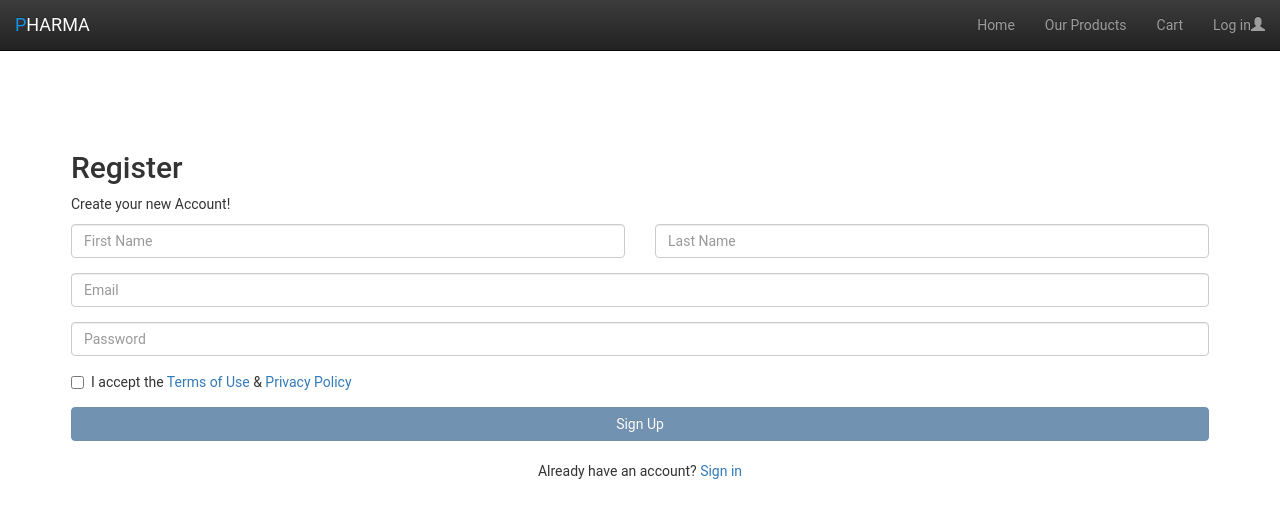
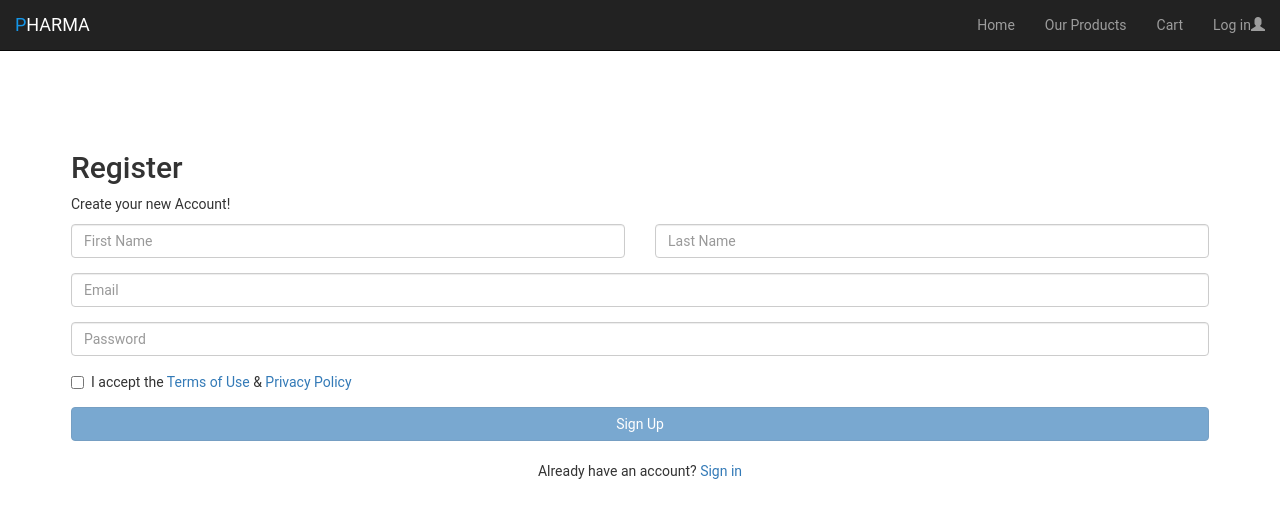
Before and after one commit to kristimartiko/FrontEnd-Farmaci, an Angular app: page /signup in a window 1280 px wide. Shown: the top 518 px of the page. Built offline with nearby package versions, Linux system fonts and the light colour scheme.

Commit message:
Nav Update

```diff
--- a/src/app/auth/auth.service.ts
+++ b/src/app/auth/auth.service.ts
@@ -23,7 +23,7 @@ export class AuthService {
   }
 
   logout() {
-    return this.http.get("http://127.0.0.1:8000/api/logout");
+    //return this.http.get("http://127.0.0.1:8000/api/logout");
     localStorage.removeItem('token');
   }
 
--- a/src/app/navbar/navbar.component.html
+++ b/src/app/navbar/navbar.component.html
@@ -14,12 +14,12 @@
                 <li class="smoothScroll" routerLinkActive="active"><a routerLink="/products">Our Products</a></li>
                 <li class="smoothScroll" routerLinkActive="active"><a routerLink="/cart">Cart</a></li>
                 <li class="smoothScroll" routerLinkActive="active" *ngIf="!getLogInState()"><a routerLink="/login">Log in<span class="glyphicon glyphicon-user"></span></a></li>
-                <li *ngIf="getLogInState()"><a class="dropdown-toggle" data-toggle="dropdown" style="cursor: pointer;"><i class="glyphicon glyphicon-cog"></i>
-                <ul class="dropdown-menu">
-                        <li><a (click)="navLogOut()" routerLink="/home">LogOut <span class="glyphicon glyphicon-log-out"></span></a></li>
-                        <li><a routerLink="/users" *ngIf="isAdmin1()">Update Users</a></li>
-                        <li><a routerLink="/productsUpdate" *ngIf="isAdmin1()">Update Products</a></li>
-                </ul></a></li>
+                <li *ngIf="getLogInState()"><a class="dropdown-toggle" data-toggle="dropdown" style="cursor: pointer;"><i class="glyphicon glyphicon-cog"></i></a>
+                    <ul class="dropdown-menu">
+                            <li><a (click)="navLogOut()" routerLink="/home">LogOut <span class="glyphicon glyphicon-log-out"></span></a></li>
+                            <li><a routerLink="/users">Update Users</a></li>
+                            <li><a routerLink="/productsUpdate">Update Products</a></li>
+                    </ul></li>
             </ul>
         </div>
     </div>
--- a/src/app/navbar/navbar.component.ts
+++ b/src/app/navbar/navbar.component.ts
@@ -16,7 +16,7 @@ export class NavbarComponent implements OnInit {
 
   getLogInState(): boolean {
     this.isLoggedIn = this.authService.isLoggedIn();
-    if(this.isLoggedIn == true) {
+    if(this.isLoggedIn === true) {
       return true;
     } else return false;
   }
--- a/src/index.html
+++ b/src/index.html
@@ -1,12 +1,11 @@
 <!doctype html>
 <html lang="en">
 <head>
-  <!-- Latest compiled and minified CSS -->
-<link rel="stylesheet" href="https://maxcdn.bootstrapcdn.com/bootstrap/3.3.7/css/bootstrap.min.css" integrity="sha384-BVYiiSIFeK1dGmJRAkycuHAHRg32OmUcww7on3RYdg4Va+PmSTsz/K68vbdEjh4u" crossorigin="anonymous">
-
-<!-- Optional theme -->
-<link rel="stylesheet" href="https://maxcdn.bootstrapcdn.com/bootstrap/3.3.7/css/bootstrap-theme.min.css" integrity="sha384-rHyoN1iRsVXV4nD0JutlnGaslCJuC7uwjduW9SVrLvRYooPp2bWYgmgJQIXwl/Sp" crossorigin="anonymous">
-
+  <link rel="stylesheet" href="https://maxcdn.bootstrapcdn.com/bootstrap/3.3.7/css/bootstrap.min.css" integrity="sha384-BVYiiSIFeK1dGmJRAkycuHAHRg32OmUcww7on3RYdg4Va+PmSTsz/K68vbdEjh4u" crossorigin="anonymous">
+  <script src="https://code.jquery.com/jquery-3.3.1.slim.min.js" integrity="sha384-q8i/X+965DzO0rT7abK41JStQIAqVgRVzpbzo5smXKp4YfRvH+8abtTE1Pi6jizo" crossorigin="anonymous"></script>
+<script src="https://cdnjs.cloudflare.com/ajax/libs/popper.js/1.14.7/umd/popper.min.js" integrity="sha384-UO2eT0CpHqdSJQ6hJty5KVphtPhzWj9WO1clHTMGa3JDZwrnQq4sF86dIHNDz0W1" crossorigin="anonymous"></script>
+<script src="https://stackpath.bootstrapcdn.com/bootstrap/4.3.1/js/bootstrap.min.js" integrity="sha384-JjSmVgyd0p3pXB1rRibZUAYoIIy6OrQ6VrjIEaFf/nJGzIxFDsf4x0xIM+B07jRM" crossorigin="anonymous"></script>
+<link rel="stylesheet" href="https://cdnjs.cloudflare.com/ajax/libs/font-awesome/4.7.0/css/font-awesome.min.css">
   <meta charset="utf-8">
   <title>ProjektAngular</title>
   <base href="/">
```
